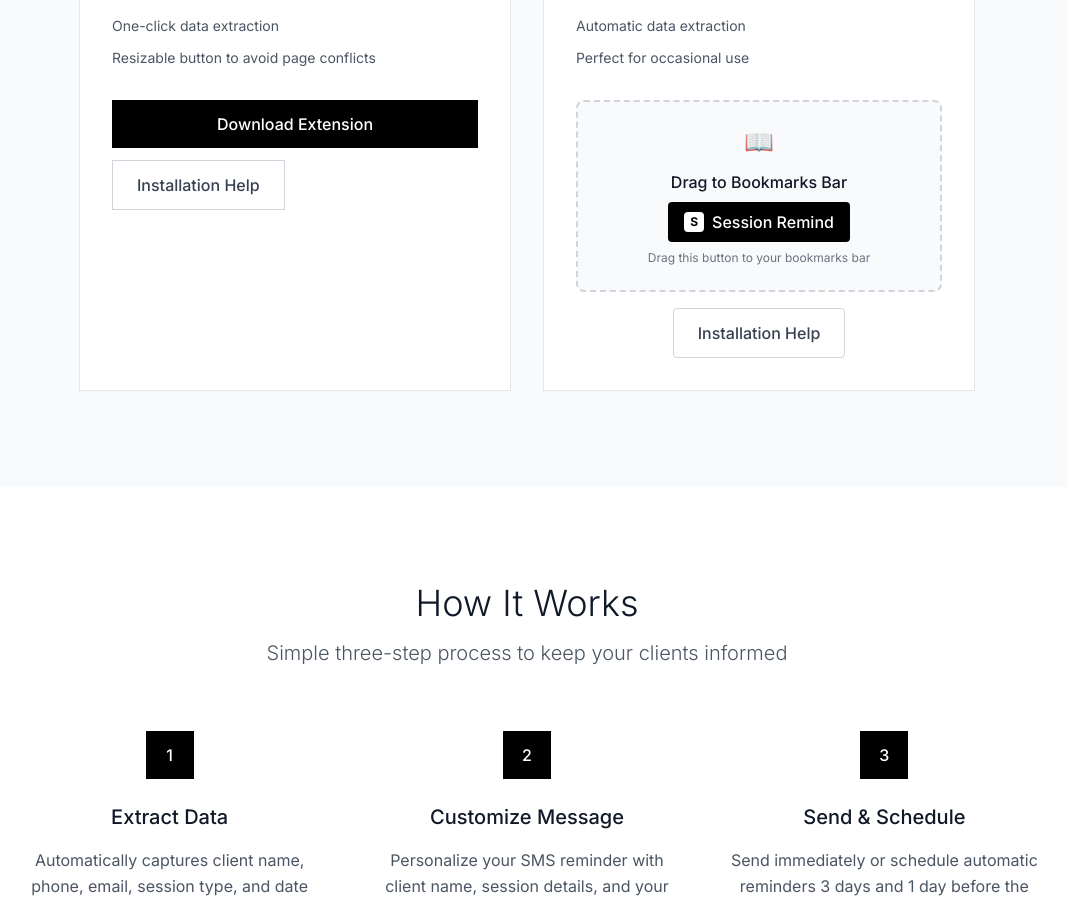
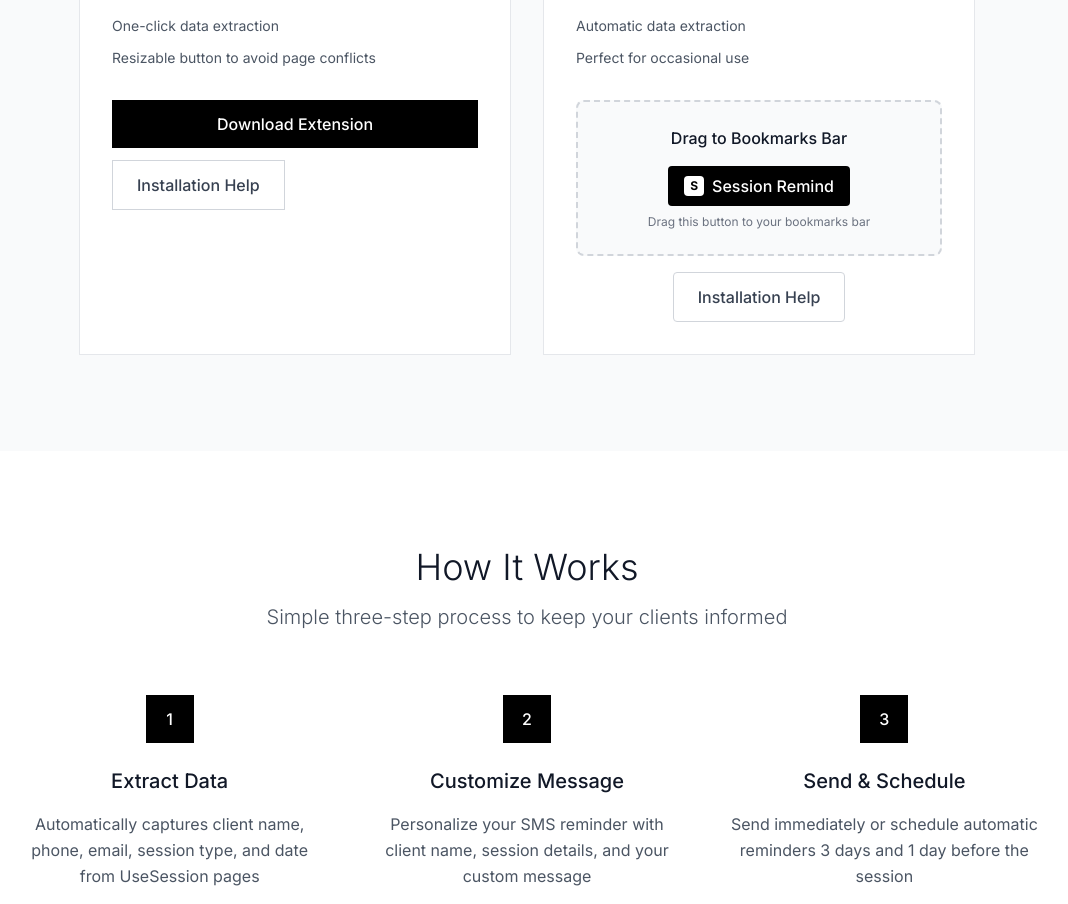
Before and after one commit to sirwalterjones/sessionremind, a Next.js app: page / in a window 1280 px wide. Shown: the part 1120-2024 px from the top of the page, without its empty margins (113-1181 px from the left). Built offline with nearby package versions, Linux system fonts and the light colour scheme.

Commit message:
Remove book icon from bookmarklet card
- Remove 📖 icon that appeared above 'Drag to Bookmarks Bar' text
- Adjust spacing for better visual balance
- Clean up card design in main page bookmarklet section

```diff
--- a/app/page.tsx
+++ b/app/page.tsx
@@ -162,10 +162,7 @@ export default function Home() {
 
               <div className="space-y-4">
                 <div className="bg-gray-50 border-2 border-dashed border-gray-300 rounded-lg p-6 text-center">
-                  <div className="mb-3">
-                    <span className="text-2xl">📖</span>
-                  </div>
-                  <h4 className="font-medium text-gray-900 mb-2">Drag to Bookmarks Bar</h4>
+                  <h4 className="font-medium text-gray-900 mb-4">Drag to Bookmarks Bar</h4>
                   <a
                     href={dataExtractionBookmarkletCode}
                     className="inline-flex items-center px-4 py-2 bg-black text-white font-medium rounded hover:bg-gray-800 transition-colors duration-200 cursor-move"
```
